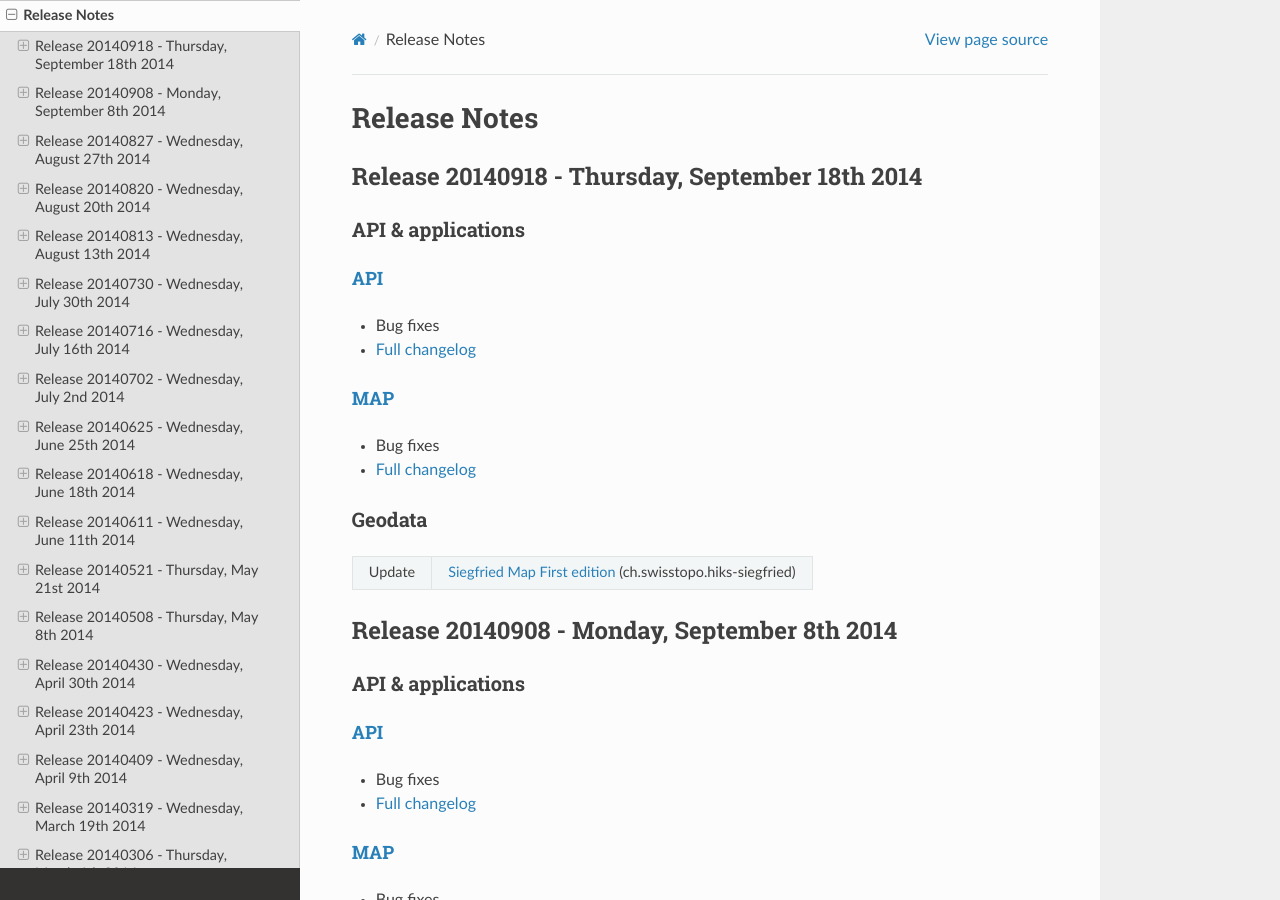
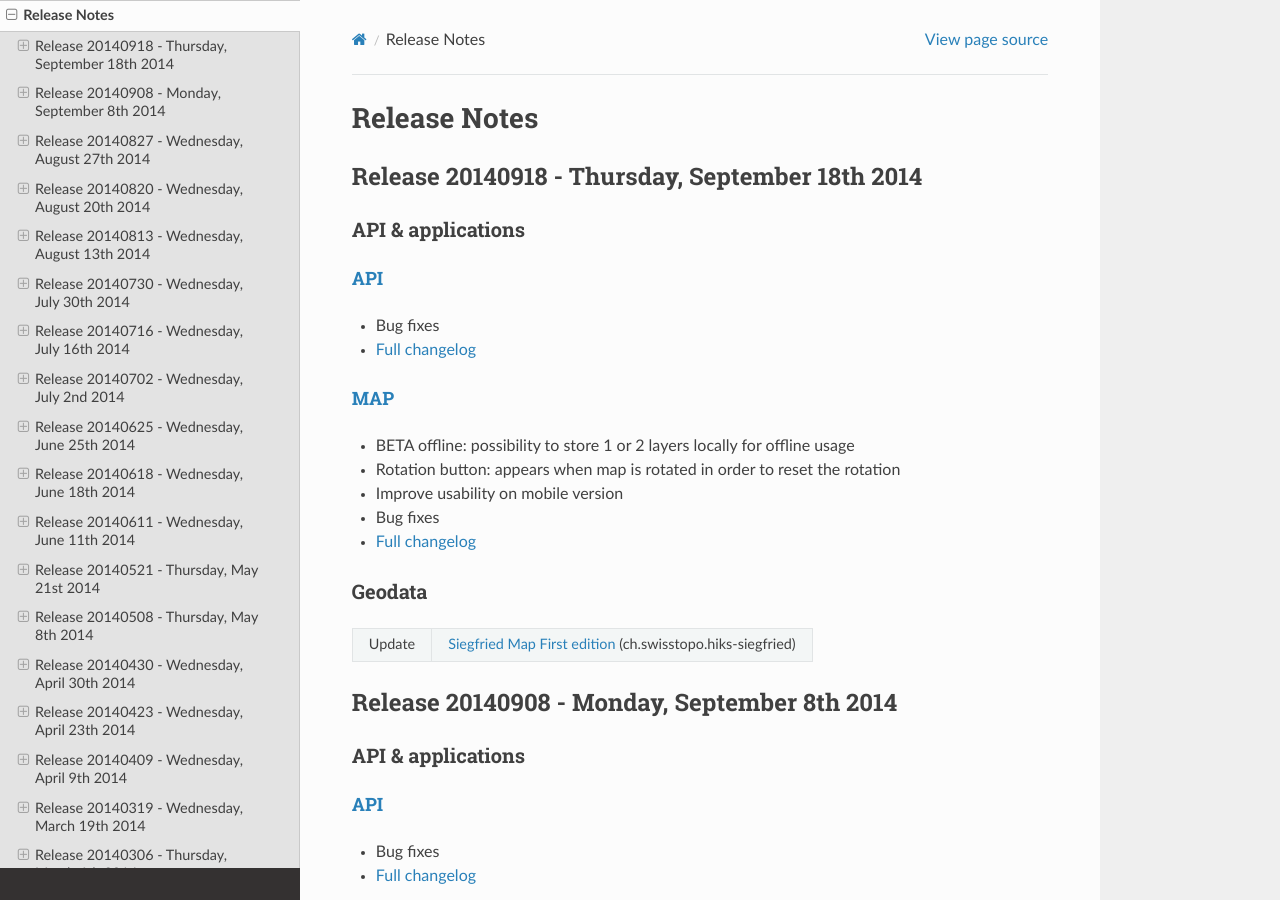
Before and after one commit to swisstopo-test/doc-chsdi3, a Sphinx documentation site: the page built from source/releasenotes/index.rst, in a window 1280 px wide and 900 px high. Built offline with Sphinx 7.4.7 and the Read the Docs theme 2.0.0, drawn with Linux system fonts in a browser that asks for light colours.

Commit message:
Release notes

```diff
--- a/source/releasenotes/index.rst
+++ b/source/releasenotes/index.rst
@@ -26,6 +26,9 @@ API & applications
 `MAP <//map.geo.admin.ch>`__
 '''''''''''''''''''''''''''''
 
+- BETA offline: possibility to store 1 or 2 layers locally for offline usage
+- Rotation button: appears when map is rotated in order to reset the rotation
+- Improve usability on mobile version
 - Bug fixes
 - `Full changelog <https://github.com/geoadmin/mf-geoadmin3/compare/r_140908...r_140918>`__
 
```
